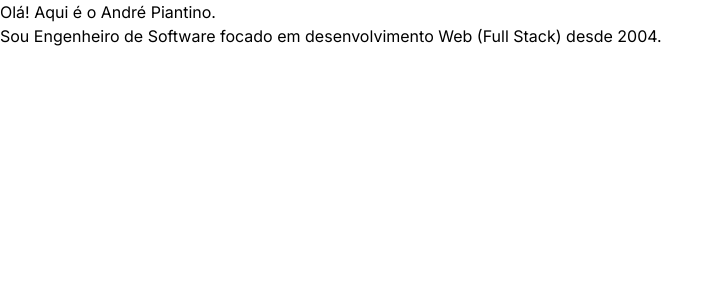
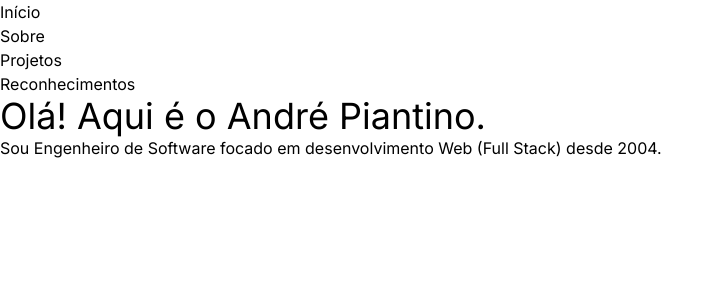
Before and after one commit to piantino/piantino.github.com, a Next.js app: page / in a window 1280 px wide. Shown: the top 300 px of the page, without its empty margins (0-723 px from the left). Built offline with nearby package versions, Linux system fonts and the light colour scheme.

Commit message:
Create header and title components

```diff
--- a/src/app/contato/page.tsx
+++ b/src/app/contato/page.tsx
@@ -1,8 +1,10 @@
+import Title from "@/components/title";
+
 export default function About() {
   return (
     <main>
       <section>
-        <h1>Contato</h1>
+      <Title>Contato</Title>
         <p>...</p>
       </section>
     </main>
--- a/src/app/layout.tsx
+++ b/src/app/layout.tsx
@@ -1,6 +1,7 @@
 import type { Metadata } from "next";
 import { Inter } from "next/font/google";
 import "./globals.css";
+import Header from "@/components/header";
 
 const inter = Inter({ subsets: ["latin"] });
 
@@ -16,7 +17,10 @@ export default function RootLayout({
 }>) {
   return (
     <html lang="pt-BR">
-      <body className={inter.className}>{children}</body>
+      <body className={inter.className}>
+        <Header></Header>
+        {children}
+      </body>
     </html>
   );
 }
--- a/src/app/page.tsx
+++ b/src/app/page.tsx
@@ -1,10 +1,11 @@
+import Title from "@/components/title";
 import Image from "next/image";
 
 export default function Home() {
   return (
     <main>
       <section>
-        <h1>Olá! Aqui é o André Piantino.</h1>
+        <Title>Olá! Aqui é o André Piantino.</Title>
         <p>Sou Engenheiro de Software focado em desenvolvimento Web (Full Stack) desde 2004.</p>
       </section>
     </main>
--- a/src/app/projetos/page.tsx
+++ b/src/app/projetos/page.tsx
@@ -1,8 +1,10 @@
+import Title from "@/components/title";
+
 export default function About() {
   return (
     <main>
       <section>
-        <h1>Projetos</h1>
+        <Title>Projetos</Title>
         <p>...</p>
       </section>
     </main>
--- a/src/app/reconhecimentos/page.tsx
+++ b/src/app/reconhecimentos/page.tsx
@@ -1,8 +1,10 @@
+import Title from "@/components/title";
+
 export default function About() {
   return (
     <main>
       <section>
-        <h1>Reconhecimentos</h1>
+        <Title>Reconhecimentos</Title>
         <p>...</p>
       </section>
     </main>
--- a/src/app/sobre/page.tsx
+++ b/src/app/sobre/page.tsx
@@ -1,8 +1,10 @@
+import Title from "@/components/title";
+
 export default function About() {
   return (
     <main>
       <section>
-        <h1>Sobre</h1>
+        <Title>Sobre</Title>
         <p>...</p>
       </section>
     </main>
--- /dev/null
+++ b/src/components/header.tsx
@@ -0,0 +1,14 @@
+import Link from "next/link";
+
+export default function Header() {
+    return (
+        <nav>
+            <ul>
+                <li><Link href="/">Início</Link></li>
+                <li><Link href="/sobre">Sobre</Link></li>
+                <li><Link href="/projetos">Projetos</Link></li>
+                <li><Link href="/reconhecimentos">Reconhecimentos</Link></li>
+            </ul>
+        </nav>
+    );
+}
--- /dev/null
+++ b/src/components/title.tsx
@@ -0,0 +1,3 @@
+export default function Title({children}: any) {
+    return (<h1 className="text-4xl">{children}</h1>);
+}
```
